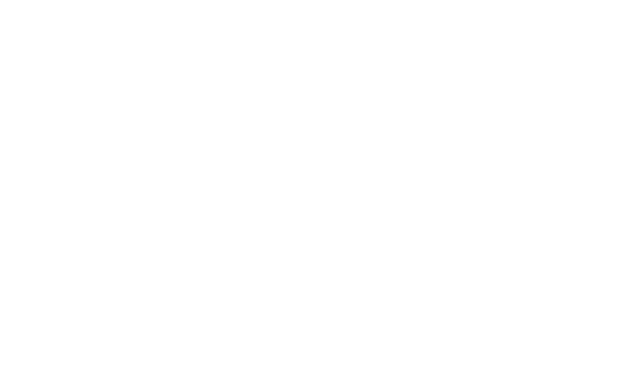
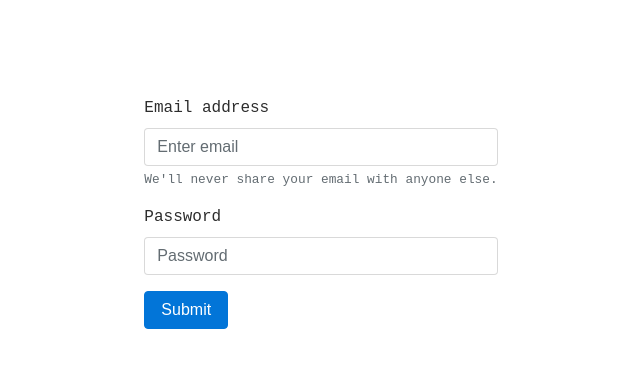
Before and after one commit to mi-fed17/react-demo, a React (Create React App) app: page / in a window 1280 px wide. Shown: the top 368 px of the page, without its empty margins (319-959 px from the left). Built offline with nearby package versions, Linux system fonts and the light colour scheme.

Commit message:
Add form html

```diff
--- a/src/App.css
+++ b/src/App.css
@@ -8,21 +8,3 @@
   margin-top: 3rem;
   font-family: 'Operator Mono Lig', monospace;
 }
-
-
-div:not(#root) {
-  background-color: #c02e5e;
-  border-radius: 8px;
-  box-shadow: 3px 3px 0 rgba(0,0,50, 0.2);
-  padding: 2rem;
-  margin: 2rem 0;
-}
-
-div p {
-  margin: 0;
-}
-
-header {
-  width: 100vw;
-  background-color: #c02e5e;
-}
--- a/src/components/App.js
+++ b/src/components/App.js
@@ -1,6 +1,7 @@
 /* eslint-disable no-unused-vars */
 import React from 'react';
 import Container from './Container';
+import LoginForm from './LoginForm';
 import '../App.css';
 
 class App extends React.Component {
@@ -8,7 +9,7 @@
   render(){
     return(
       <Container>
-
+        <LoginForm />
       </Container>
     )
   }
--- /dev/null
+++ b/src/components/LoginForm.js
@@ -0,0 +1,23 @@
+import React, { Component } from 'react';
+
+class LoginForm extends Component {
+
+  render() {
+    return (
+      <form>
+        <div className="form-group">
+          <label htmlFor="exampleInputEmail1">Email address</label>
+          <input type="email" className="form-control" id="exampleInputEmail1" aria-describedby="emailHelp" placeholder="Enter email" />
+            <small id="emailHelp" className="form-text text-muted">We'll never share your email with anyone else.</small>
+        </div>
+        <div className="form-group">
+          <label htmlFor="exampleInputPassword1">Password</label>
+          <input type="password" className="form-control" id="exampleInputPassword1" placeholder="Password" />
+        </div>
+        <button type="submit" className="btn btn-primary">Submit</button>
+      </form>
+      );
+    }
+}
+
+export default LoginForm;
--- a/src/index.js
+++ b/src/index.js
@@ -10,8 +10,8 @@
 );
 
 // if (module.hot) {
-//   module.hot.accept('./App', () => {
-//     const NextApp = require('./App').default
+//   module.hot.accept('./components/App', () => {
+//     const NextApp = require('./components/App').default
 //     ReactDOM.render(
 //       <NextApp />,
 //       document.getElementById('root')
```
